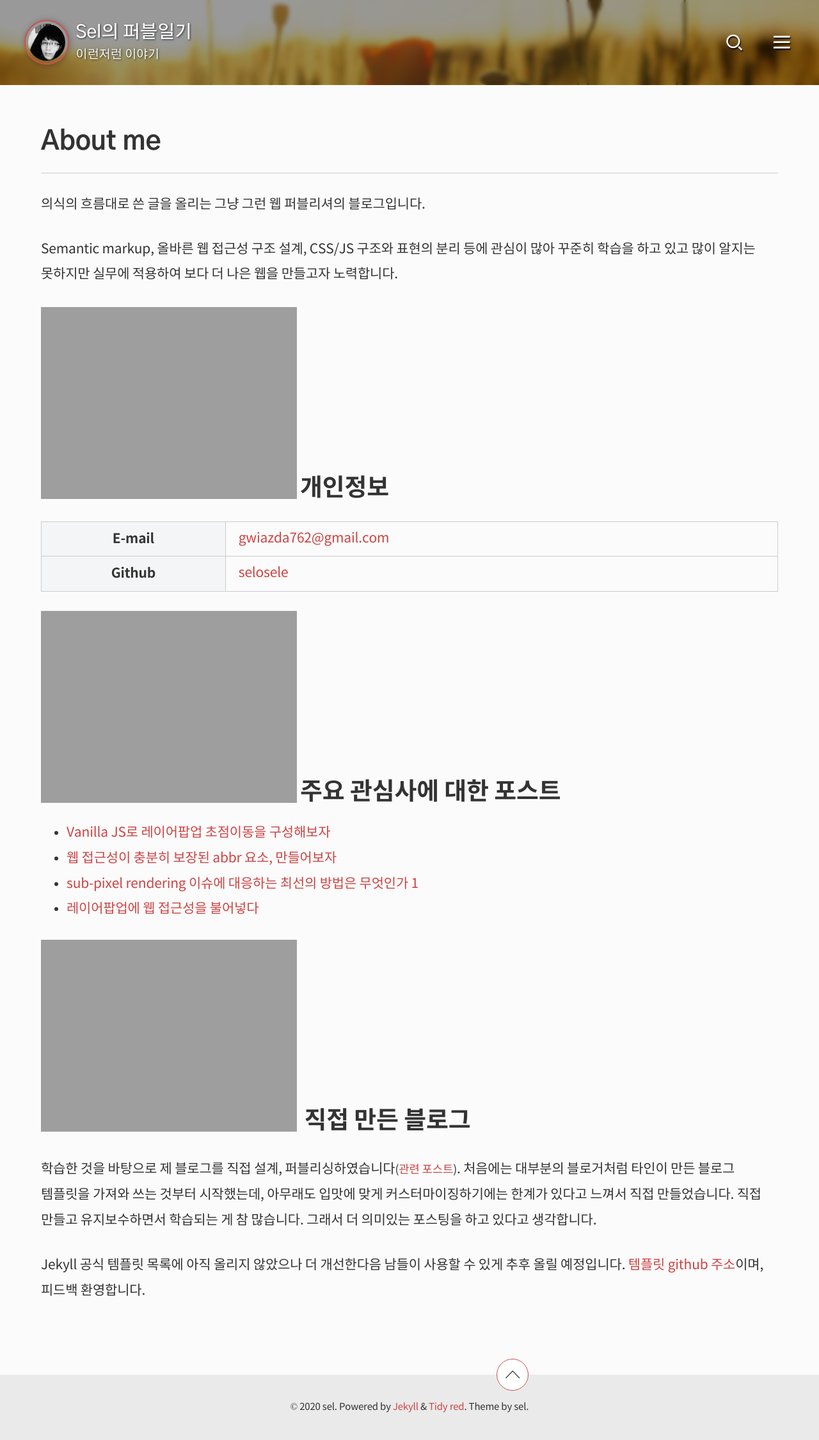
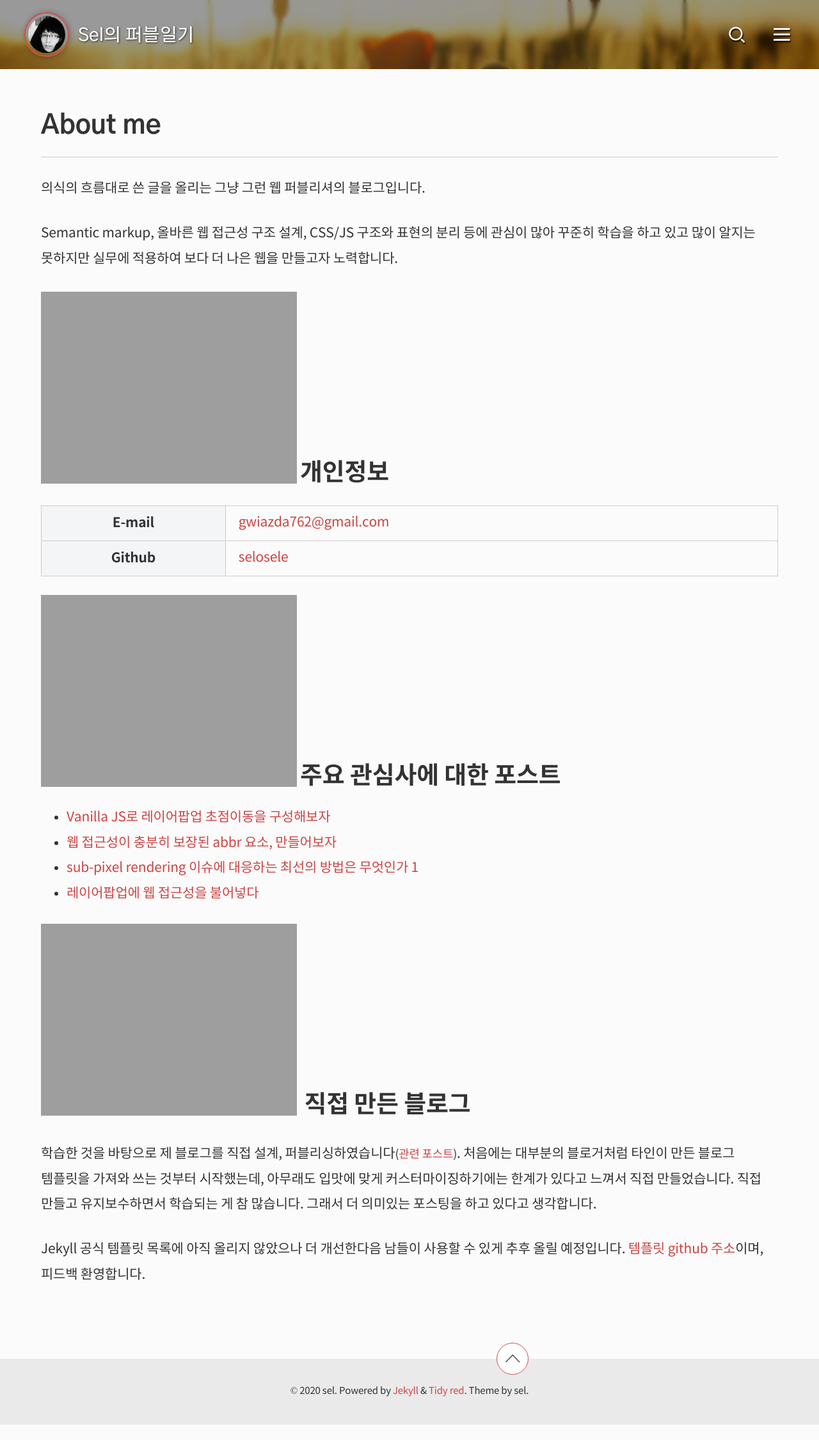
Before and after one commit to selosele/selosele.github.io, a Jekyll site: the page built from about.html, in a window 1280 px wide. Shown: the whole page at 64% size. Built offline with Jekyll 4.4.1, drawn with Linux system fonts in a browser that asks for light colours; cached includes are drawn as plain includes; after the commit the page ends 2227 px from its top, so only the background shows below that; grey boxes are pictures that could not be loaded.

Commit message:
환경설정 수정 및 레이아웃 CSS 수정

```diff
--- a/_config.yml
+++ b/_config.yml
@@ -2,7 +2,7 @@
 locale                   : "ko"
 title                    : "Sel의 퍼블일기"
 title_separator          : "-"
-subtitle                 : "이런저런 이야기"
+subtitle                 :
 name                     : "sel"
 description              : "웹 퍼블리셔 Sel의 블로그"
 url                      : "https://selosele.github.io"
--- a/_sass/tidy-red/_masthead.scss
+++ b/_sass/tidy-red/_masthead.scss
@@ -203,7 +203,7 @@
    }
 
    & + & {
-      margin-left: 1.7rem;
+      margin-left: 1.5rem;
    }
 }
 
@@ -300,7 +300,6 @@
                }
 
                &.has-only-title {
-                  margin: 0.214em 0;
                   padding-left: 3.85rem;
 
                   &:before {
```
